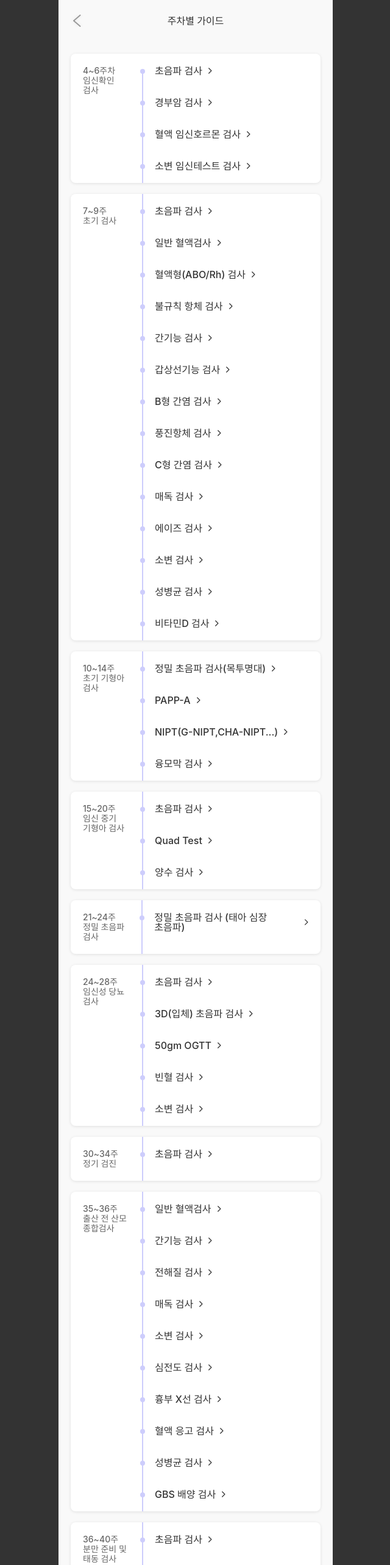
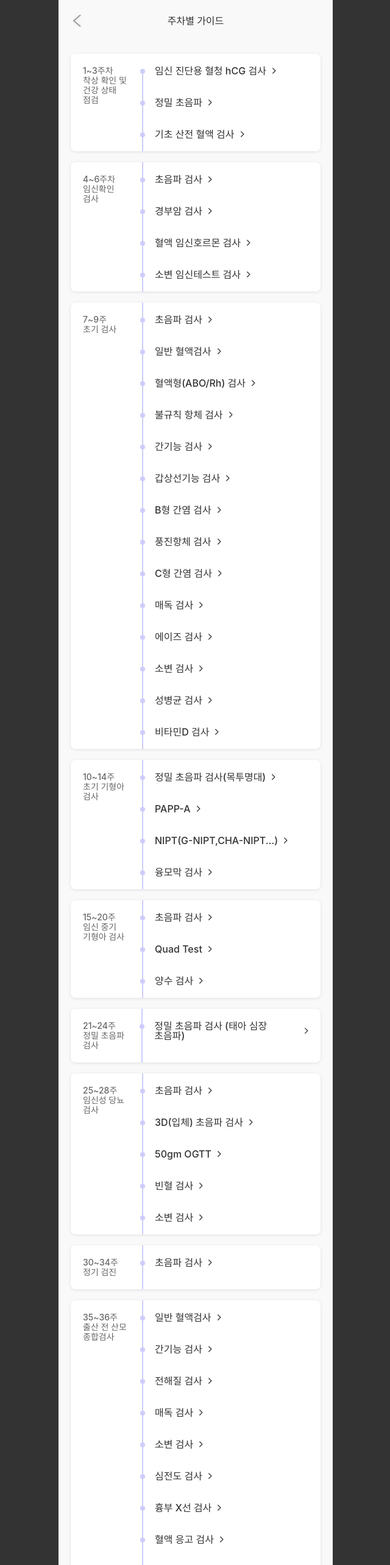
Before and after one commit to WomanTech2025-MoWo/MoWo_FE, a React (Create React App) app: page /guides in a window 1280 px wide. Shown: the top 2566 px of the page at 61% size, without its empty margins (319-959 px from the left). Built offline with nearby package versions, Linux system fonts and the light colour scheme; a web font is replaced by a local one.

Commit message:
🐛[Fix] 주차별 가이드 데이터 수정

```diff
--- a/src/data/weekGuideData.ts
+++ b/src/data/weekGuideData.ts
@@ -1,4 +1,9 @@
 export const weekGuideData = [
+  {
+    period: '1~3주차',
+    category: '착상 확인 및 건강 상태 점검',
+    tests: ['임신 진단용 혈청 hCG 검사', '정밀 초음파', '기초 산전 혈액 검사'],
+  },
   {
     period: '4~6주차',
     category: '임신확인 검사',
@@ -40,7 +45,7 @@ export const weekGuideData = [
     tests: ['정밀 초음파 검사 (태아 심장 초음파)'],
   },
   {
-    period: '24~28주',
+    period: '25~28주',
     category: '임신성 당뇨 검사',
     tests: ['초음파 검사', '3D(입체) 초음파 검사', '50gm OGTT', '빈혈 검사', '소변 검사'],
   },
@@ -66,7 +71,7 @@ export const weekGuideData = [
     ],
   },
   {
-    period: '36~40주',
+    period: '37~40주',
     category: '분만 준비 및 태동 검사',
     tests: ['초음파 검사', '태동 검사(NST)'],
   },
```
